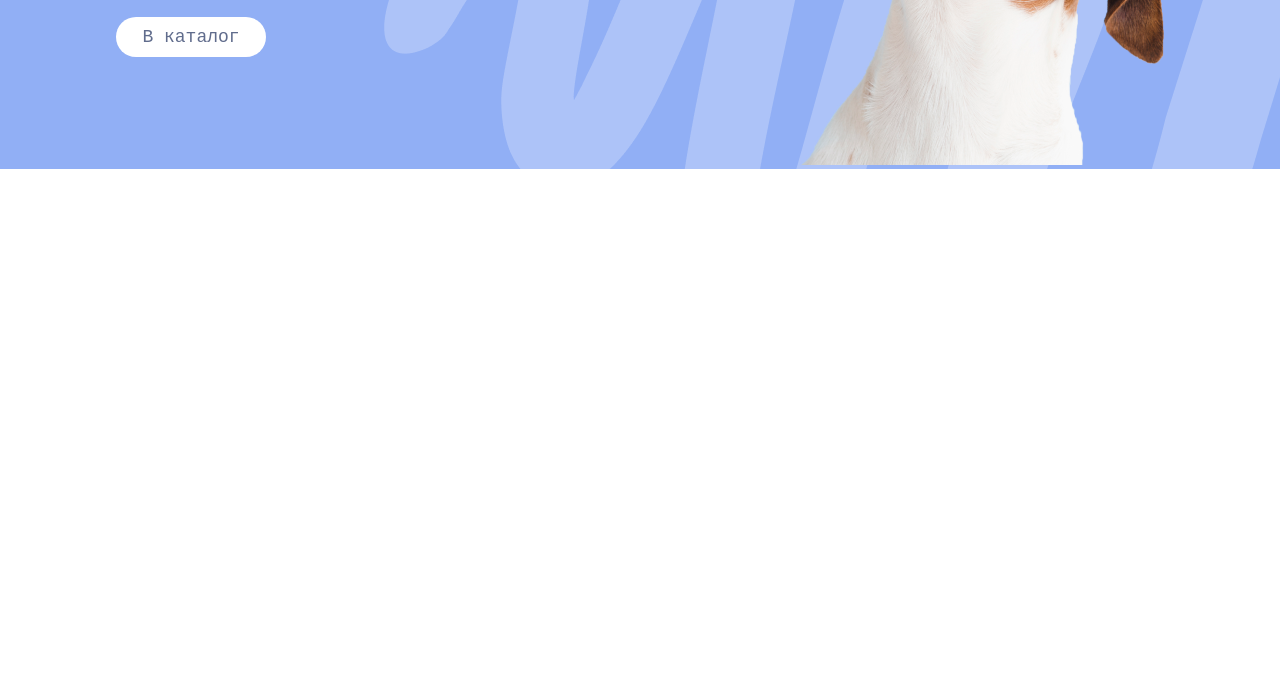
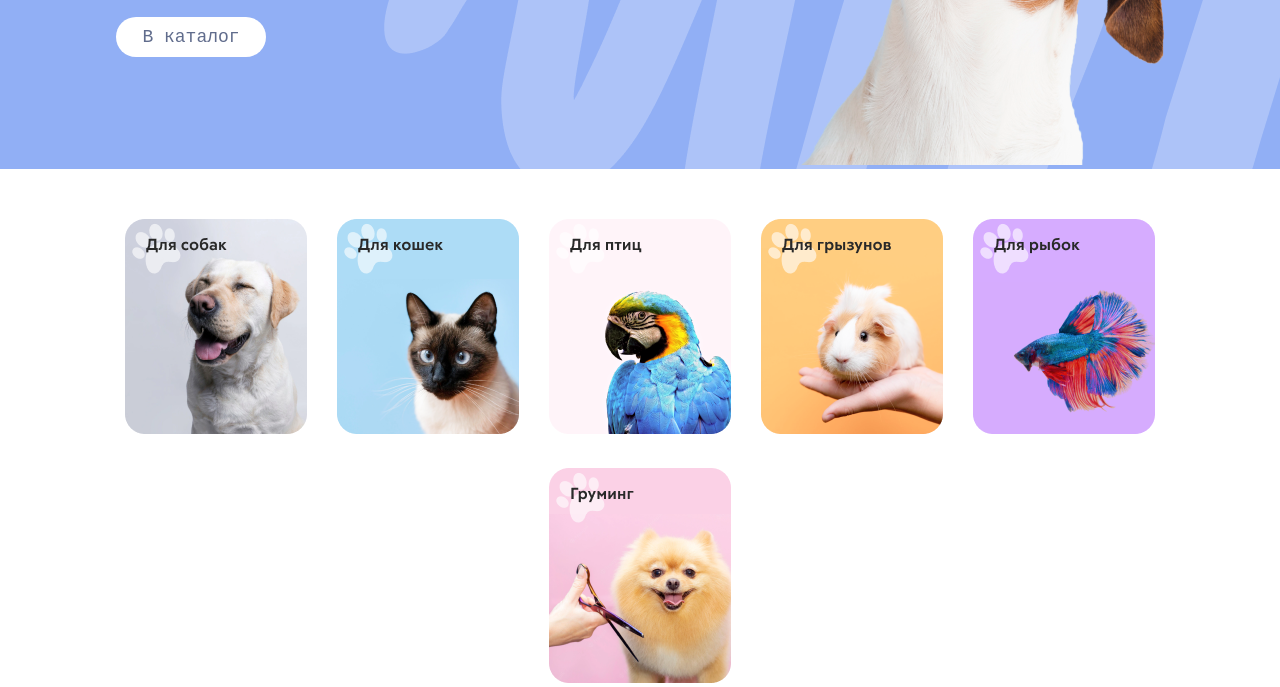
Before and after one commit to andreyk1n/Pet-store, a plain HTML site: page index.html in a window 1280 px wide. Shown: the part 433-1120 px from the top of the page. Before the commit the page ends 800 px from the top, so only its background shows below. Drawn offline with Linux system fonts and the light colour scheme.

Commit message:
+ type animal

```diff
--- a/index.html
+++ b/index.html
@@ -59,6 +59,41 @@
                 <img class="vector-1" src="./images/vector-1.png" alt="">
             </div>
         </div>
+        <!-- animal type -->
+        <section class="animal-type">
+            <div class="animal-type-item-container">
+                <div class="animal-type-item">
+                    <a href="#">
+                        <img src="./images/type-dogs.png" alt="">
+                    </a>
+                </div>
+                <div class="animal-type-item">
+                    <a href="#">
+                        <img src="./images/type-cat.png" alt="">
+                    </a>
+                </div>
+                <div class="animal-type-item">
+                    <a href="#">
+                        <img src="./images/type-bird.png" alt="">
+                    </a>
+                </div>
+                <div class="animal-type-item">
+                    <a href="#">
+                        <img src="./images/type-rats.png" alt="">
+                    </a>
+                </div>
+                <div class="animal-type-item">
+                    <a href="#">
+                        <img src="./images/type-fish.png" alt="">
+                    </a>
+                </div>
+                <div class="animal-type-item">
+                    <a href="#">
+                        <img src="./images/grooming.png" alt="">
+                    </a>
+                </div>
+            </div>
+        </section>
     </div>
 </body>
 
--- a/style.css
+++ b/style.css
@@ -5,6 +5,12 @@
 
 html {
     font-family: monospace;
+}
+
+.wrapper {
+    display: flex;
+    flex-direction: column;
+    gap: 50px;
 }
 
 /* fonts */
@@ -141,6 +147,7 @@ header {
     display: flex;
     justify-content: space-around;
     align-items: center;
+    z-index: 8;
 }
 
 nav ul li {
@@ -180,6 +187,7 @@ nav ul li a:hover {
 /* main content */
 
 .main-content {
+    overflow: hidden;
     display: flex;
     justify-content: center;
     gap: 40px;
@@ -237,3 +245,28 @@ nav ul li a:hover {
     top: 31%;
     bottom: 64.71%;
 }
+
+/* animal type */
+
+.animal-type {
+    display: flex;
+    flex-direction: column;
+    justify-content: center;
+    align-items: center;
+}
+
+.animal-type-item {
+    transition-duration: .8s;
+}
+
+.animal-type-item:hover {
+    filter: brightness(50%);
+}
+
+.animal-type-item-container {
+    width: 90vw;
+    display: flex;
+    justify-content: center;
+    flex-wrap: wrap;
+    gap: 30px;
+}
```
Also changed, not shown: images/grooming.png (added), images/type-bird.png (added), images/type-cat.png (added), images/type-dogs.png (added), images/type-fish.png (added), images/type-rats.png (added).
